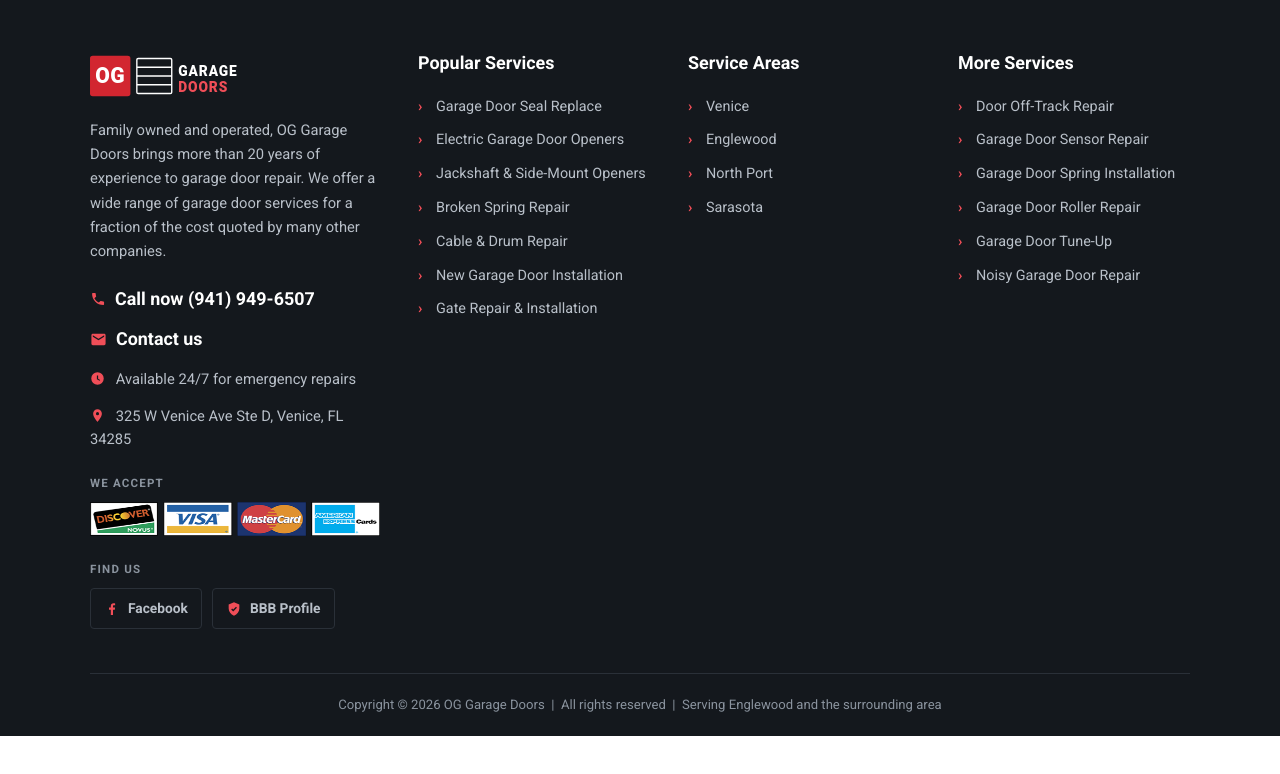
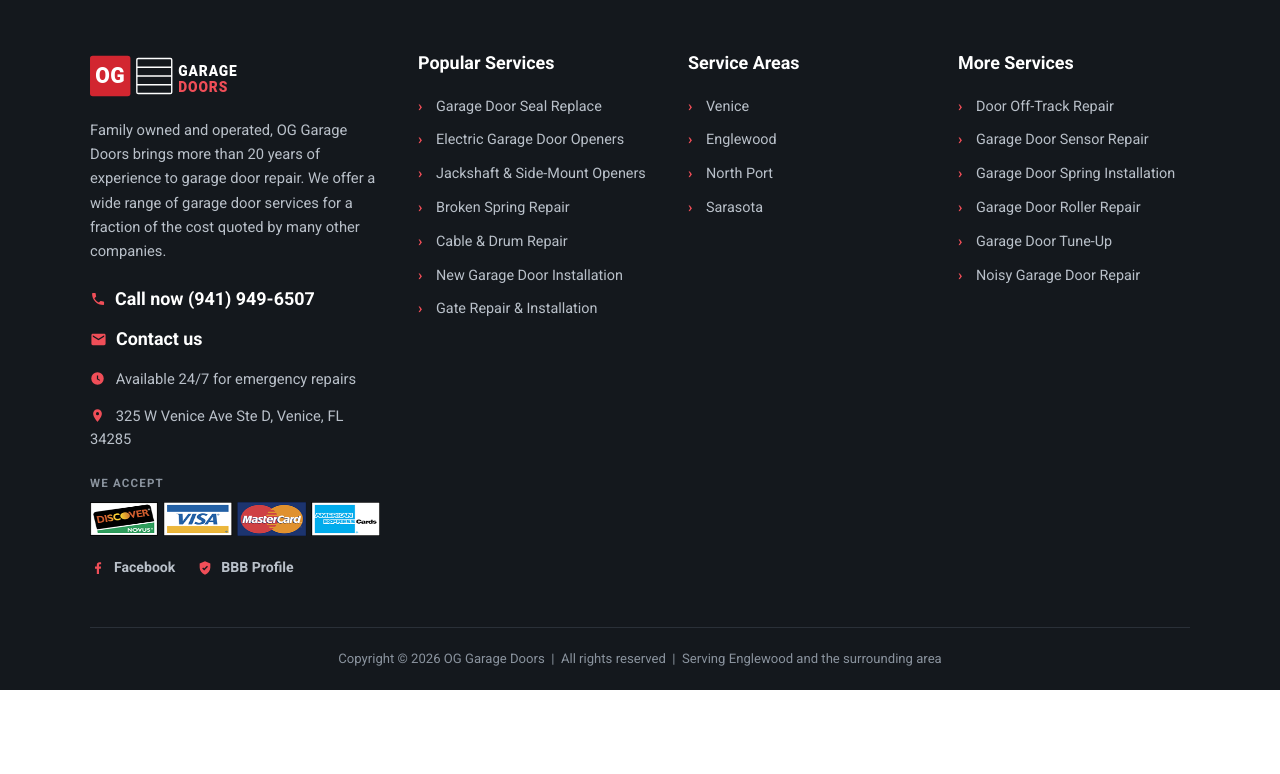
Before and after one commit to guysalm/og-garage-doors, a plain HTML site: page garage-door-repair-englewood-fl.html in a window 1280 px wide. Shown: the part 8871-9645 px from the top of the page. Drawn offline with Linux system fonts and the light colour scheme.

Commit message:
Drop the "Find us" label and the outline on the profile links
They read as two plain icon-and-text links in the footer column now, sitting
in a row with a 22px gap instead of two outlined chips.

Co-Authored-By: Claude Opus 5 <noreply@anthropic.com>
Claude-Session: https://claude.ai/code/session_01V46km9W6YV22M7RfYiwqe3

```diff
--- a/garage-door-repair-englewood-fl.html
+++ b/garage-door-repair-englewood-fl.html
@@ -560,17 +560,11 @@ section[id],.service-card[id],#main{scroll-margin-top:112px}
   text-transform:uppercase;color:#8A939E
 }
 .footer__pay img{height:34px;width:auto}
-.footer__find{margin:24px 0 0}
-.footer__find>span{
-  display:block;margin-bottom:9px;
-  font-size:.72rem;font-weight:700;letter-spacing:1.2px;
-  text-transform:uppercase;color:#8A939E
-}
-.footer__find ul{display:flex;flex-wrap:wrap;gap:10px}
+.footer__find{margin:20px 0 0}
+.footer__find ul{display:flex;flex-wrap:wrap;gap:22px}
 .footer__find a{
   display:inline-flex;align-items:center;gap:8px;
-  border:1px solid #2a3038;border-radius:4px;padding:8px 13px;
-  color:#B9C0C9;font-size:.86rem;font-weight:700
+  color:#B9C0C9;font-size:.88rem;font-weight:700
 }
 /* no hover state wanted on these. text-decoration:none stays, otherwise the
    global a:hover underline applies and that is a hover effect too. */
@@ -1380,7 +1374,6 @@ section[id],.service-card[id],#main{scroll-margin-top:112px}
              and this site are one business. The other half is the sameAs
              array in the JSON-LD above, which must list the same URLs. -->
         <div class="footer__find">
-          <span>Find us</span>
           <ul>
             <li><a href="https://www.facebook.com/people/OG-Garage-Doors-Service/61595490601279/" target="_blank" rel="noopener" data-cta="footer-facebook">
               <svg viewBox="0 0 24 24" aria-hidden="true"><path d="M13.5 21v-8h2.7l.4-3.1h-3.1V7.9c0-.9.25-1.5 1.55-1.5H16.7V3.6c-.29-.04-1.28-.13-2.43-.13-2.4 0-4.05 1.47-4.05 4.16V9.9H7.5V13h2.72v8z"/></svg>
```
Also changed, not shown: garage-door-repair-north-port-fl.html (+3 -10 lines), garage-door-repair-sarasota-fl.html (+3 -10 lines), index.html (+3 -10 lines), tools/template.html (+3 -10 lines), 1 other file.
